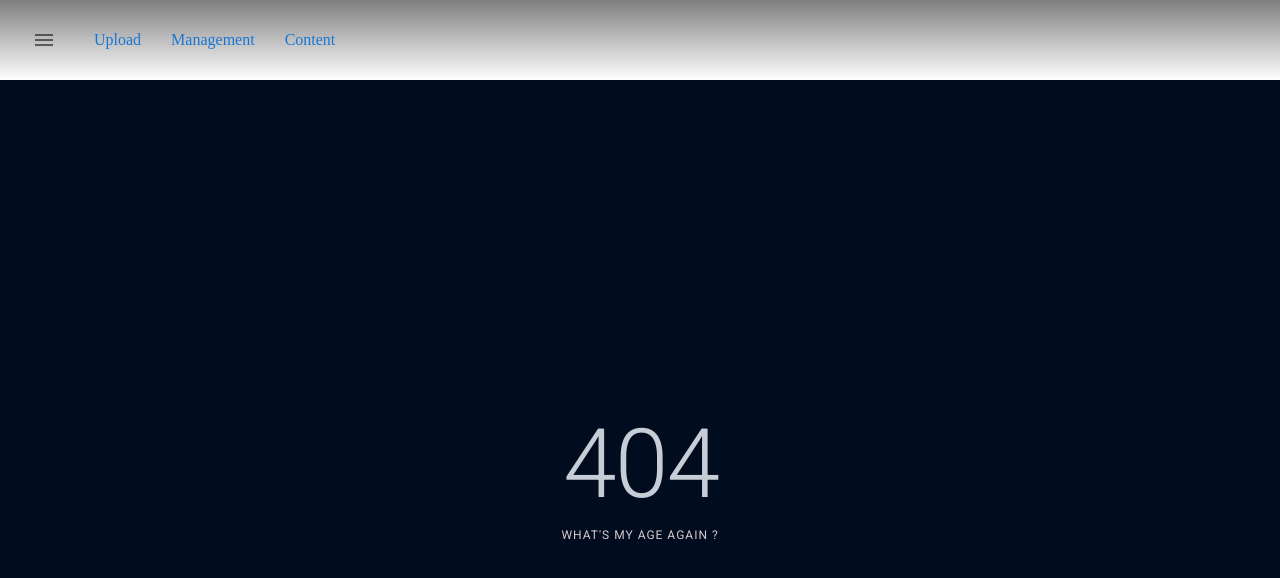
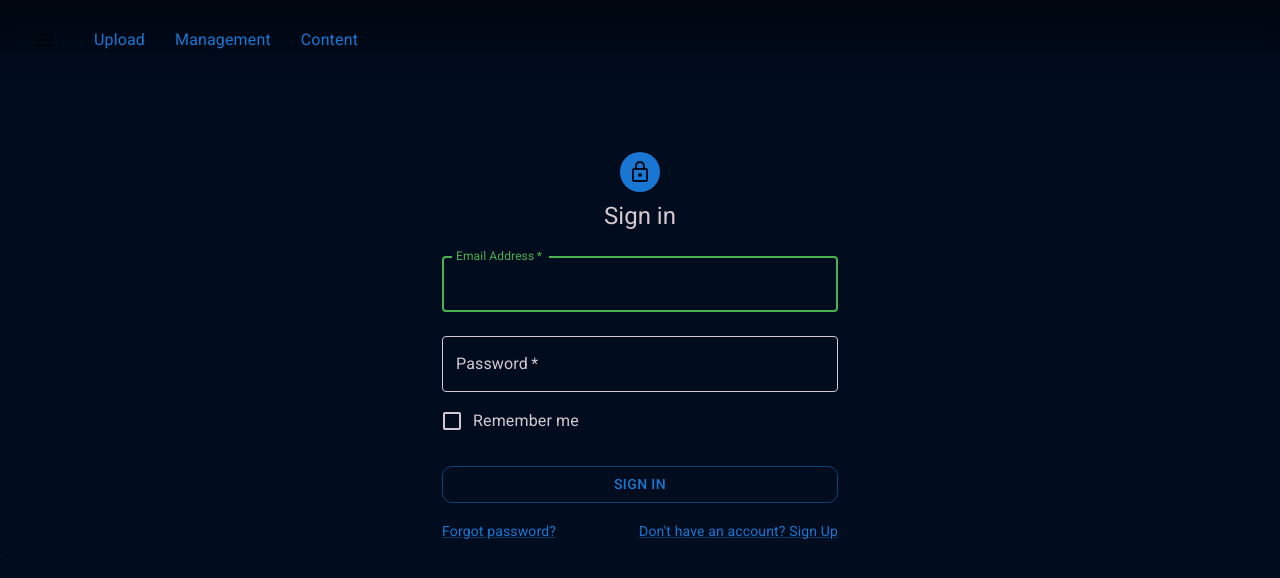
Before and after one commit to JasonJTW/Gaze, a React (Vite) app in the folder client/: page /signin in a window 1280 px wide. Before the commit this address had no page. Shown: the top 578 px of the page. Built offline with nearby package versions, Linux system fonts and the light colour scheme.

Commit message:
feat(Signin): Implement layout design in <Signin.tsx>

```diff
--- a/client/src/main.tsx
+++ b/client/src/main.tsx
@@ -12,6 +12,7 @@ import "@fontsource/roboto/400.css";
 import "@fontsource/roboto/500.css";
 import "@fontsource/roboto/700.css";
 import Content from "./routes/Content.tsx";
+import SignIn from "./routes/Signin.tsx";
 const theme = createTheme({
   palette: {
     background: {
@@ -42,6 +43,10 @@ const router = createBrowserRouter([
         path: "/content",
         element: <Content />,
       },
+      {
+        path: "/signin",
+        element: <SignIn />,
+      },
     ],
   },
 ]);
--- /dev/null
+++ b/client/src/routes/Signin.tsx
@@ -0,0 +1,174 @@
+import {
+  createTheme,
+  ThemeProvider,
+  Container,
+  Box,
+  Avatar,
+  Typography,
+  TextField,
+  FormControlLabel,
+  Checkbox,
+  Button,
+  Grid,
+  Link,
+} from "@mui/material";
+import LockOutlinedIcon from "@mui/icons-material/LockOutlined";
+
+const theme = createTheme({
+  palette: {
+    background: {
+      default: "#010c1e", // Default background color
+    },
+  },
+  components: {
+    MuiContainer: {
+      styleOverrides: {
+        root: {
+          backgroundColor: "#010c1e",
+        },
+      },
+    },
+    MuiTypography: {
+      defaultProps: {
+        color: "#d6c9d0",
+      },
+    },
+    MuiTextField: {
+      styleOverrides: {
+        root: {
+          "& .MuiInputBase-input": {
+            color: "#d6c9d0", // Text color
+          },
+          "& .MuiInputLabel-root": {
+            color: "#d6c9d0", // Label color
+          },
+          "& .MuiOutlinedInput-root .MuiOutlinedInput-notchedOutline": {
+            borderColor: "#d6c9d0", // Outline border color
+          },
+          "& .MuiOutlinedInput-root.Mui-focused .MuiOutlinedInput-notchedOutline":
+            {
+              borderColor: "#4caf50", // Outline border color when focused
+            },
+          "& .MuiInputLabel-root.Mui-focused": {
+            color: "#4caf50", // Label color when focused
+          },
+          "& .MuiInputBase-input:focus": {
+            color: "#4caf50", // Text color when focused
+          },
+          "& .MuiInputBase-input:-webkit-autofill": {
+            WebkitBoxShadow: "0 0 0 100px #010c1e inset",
+            WebkitTextFillColor: "#ffffff",
+          },
+        },
+      },
+    },
+    MuiCheckbox: {
+      styleOverrides: {
+        root: {
+          color: "#d6c9d0", // Unchecked color
+          "&.Mui-checked": {
+            color: "#4caf50", // Checked color
+          },
+        },
+      },
+    },
+    MuiButton: {
+      defaultProps: {
+        disableRipple: true,
+        variant: "outlined",
+        color: "primary",
+      },
+      styleOverrides: {
+        root: {
+          // padding: "4px",
+          borderRadius: "10px",
+          minWidth: "30px",
+        },
+      },
+    },
+  },
+});
+
+export default function SignIn() {
+  const handleSubmit = (event: React.FormEvent<HTMLFormElement>) => {
+    event.preventDefault();
+    const data = new FormData(event.currentTarget);
+    console.log({
+      email: data.get("email"),
+      password: data.get("password"),
+    });
+  };
+
+  return (
+    <ThemeProvider theme={theme}>
+      <Container component="main" maxWidth="xs">
+        <Box
+          sx={{
+            marginTop: 8,
+            display: "flex",
+            flexDirection: "column",
+            alignItems: "center",
+          }}
+        >
+          <Avatar sx={{ m: 1, bgcolor: "primary.main" }}>
+            <LockOutlinedIcon />
+          </Avatar>
+          <Typography component="h1" variant="h5">
+            Sign in
+          </Typography>
+          <Box
+            component="form"
+            onSubmit={handleSubmit}
+            noValidate
+            sx={{ mt: 1 }}
+          >
+            <TextField
+              margin="normal"
+              required
+              fullWidth
+              id="email"
+              label="Email Address"
+              name="email"
+              autoComplete="email"
+              autoFocus
+            />
+            <TextField
+              margin="normal"
+              required
+              fullWidth
+              name="password"
+              label="Password"
+              type="password"
+              id="password"
+              autoComplete="current-password"
+            />
+            <FormControlLabel
+              control={<Checkbox value="remember" />}
+              label="Remember me"
+            />
+            <Button
+              type="submit"
+              fullWidth
+              // variant="contained"
+              sx={{ mt: 3, mb: 2 }}
+            >
+              Sign In
+            </Button>
+            <Grid container>
+              <Grid item xs>
+                <Link href="#" variant="body2">
+                  Forgot password?
+                </Link>
+              </Grid>
+              <Grid item>
+                <Link href="#" variant="body2">
+                  {"Don't have an account? Sign Up"}
+                </Link>
+              </Grid>
+            </Grid>
+          </Box>
+        </Box>
+      </Container>
+    </ThemeProvider>
+  );
+}
```
